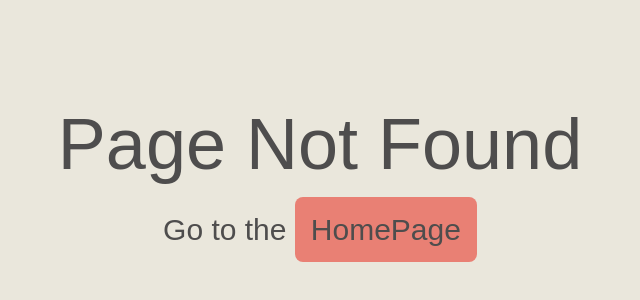
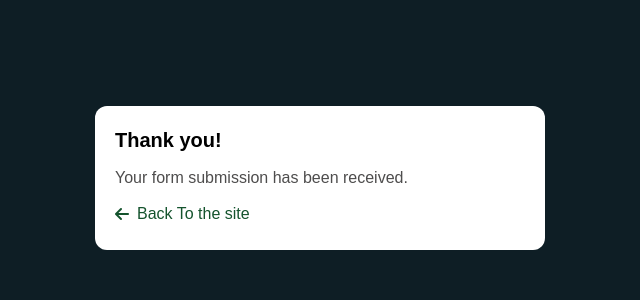
Before and after one commit to bhuwanP69/Portfolio-React, a React (Vite) app: page /form in a window 1280 px wide. Before the commit this address had no page. Shown: the part 222-522 px from the top of the page, without its empty margins (320-960 px from the left). Built offline with nearby package versions, Linux system fonts and the light colour scheme.

Commit message:
made form router

```diff
--- a/src/App.jsx
+++ b/src/App.jsx
@@ -9,6 +9,7 @@ import {
 import Header from './components/Header'
 import Home from './routes/Home';
 import NotFound from './routes/NotFound';
+import Form from './routes/Form';
 
 
 
@@ -17,8 +18,10 @@ const router = createBrowserRouter(
     <>
       <Route path="/" element={<Header />}>
         <Route index element={<Home/>} />
+
       </Route>
 
+        <Route path="/form" element={<Form />} />
       <Route path='*' element={<NotFound />} />
     </>
   )
--- a/src/routes/Contact.jsx
+++ b/src/routes/Contact.jsx
@@ -1,6 +1,8 @@
 import { useForm } from "react-hook-form";
+import { useNavigate } from "react-router-dom";
  export function LoginForm() {
   const { register, handleSubmit, formState: { errors },reset } = useForm();
+  const navigate = useNavigate();
 
   const onSubmit = (data) => {
     console.log("Data submitted:", data);
@@ -24,6 +26,7 @@ import { useForm } from "react-hook-form";
         console.log('Before form reset');
         reset();
         console.log('reset done')
+        navigate("/form");
       })
       .catch((error) => {
         console.error(error);
@@ -54,12 +57,15 @@ import { useForm } from "react-hook-form";
          <textarea type="text"  {...register("additional", { required: false })} className=" h-56 w-96 sm:w-[350px] md:w-56   pt-10 pl-5 resize bg-grid-color rounded-lg outline-none" />
          <label className="absolute left-3 top-3 text-sm">Additional message</label>
          </div>
+
          <button className='flex items-center justify-between hover:bg-button-color bg-text-color w-36 h-14 px-3  py-4 rounded-lg   transition-all hover:text-black'>
            <button type="submit" className="-mt-1 text-sm"> Send Message </button>
+
        <div className="icon text-xl">
        <iconify-icon icon="uil:message"></iconify-icon>
        </div>
      </button>
+
      </div>
          </div>
      </form>
--- /dev/null
+++ b/src/routes/Form.jsx
@@ -0,0 +1,18 @@
+import React from 'react'
+import { NavLink } from 'react-router-dom'
+
+export default function Form() {
+  return (
+    <div className="form bg-formBg h-screen   flex justify-center items-center" id='form'>
+    <div className="submit flex flex-col gap-3 bg-white w-[450px] h-36 rounded-xl pl-5 pt-5">
+        <h2 className='font-bold text-xl text-black'>Thank you!</h2>
+        <h5>Your form submission has been received.</h5>
+        <NavLink to="/" className='relative flex items-center text-green-900  group '>
+        <i class="fa-solid fa-arrow-left pr-2"></i>
+            <p>Back To the site</p>
+            <span className='w-32  border-yellow-600 underline absolute bottom-0 border-t hidden group-hover:block  '></span>
+            </NavLink>
+    </div>
+    </div>
+  )
+}
--- a/src/routes/NotFound.jsx
+++ b/src/routes/NotFound.jsx
@@ -4,7 +4,6 @@ import {  NavLink } from 'react-router-dom'
 export default function NotFound() {
   return (
     <>
-
     <div className="notFound h-screen text-center items-center flex flex-col justify-center">
         <h2 className='text-7xl'>Page Not Found</h2>
 
--- a/tailwind.config.js
+++ b/tailwind.config.js
@@ -12,7 +12,8 @@ export default {
       'button-color': '#e85a4f',
       'circle':'#212740',
       'footer':'#d8c3a5',
-      'hover': '#6e7cc2'
+      'hover': '#6e7cc2',
+      'formBg':'#0e1e25'
     }
     },
   },
```
